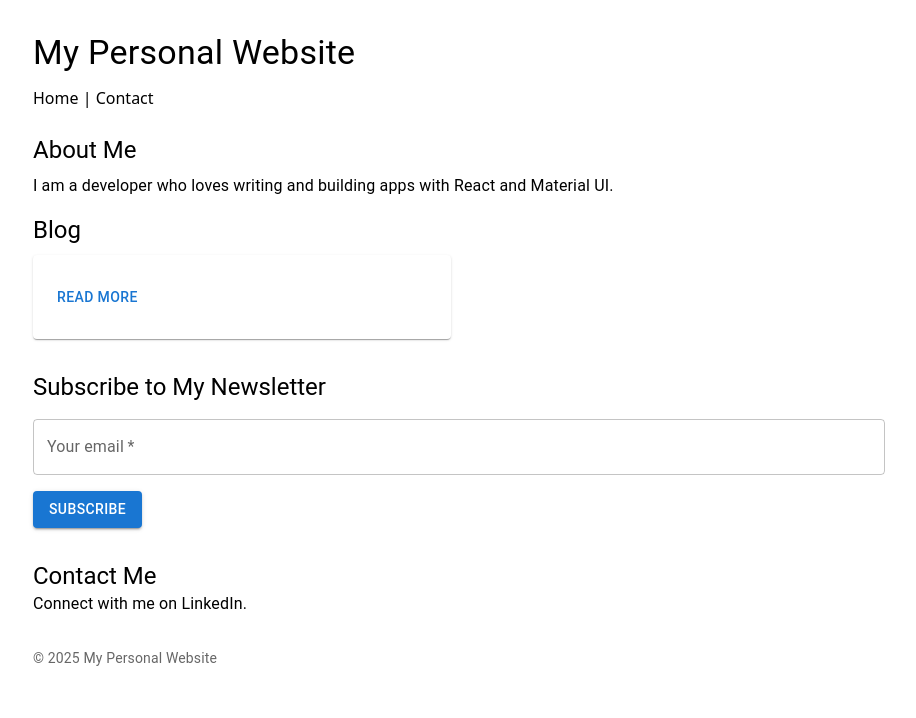
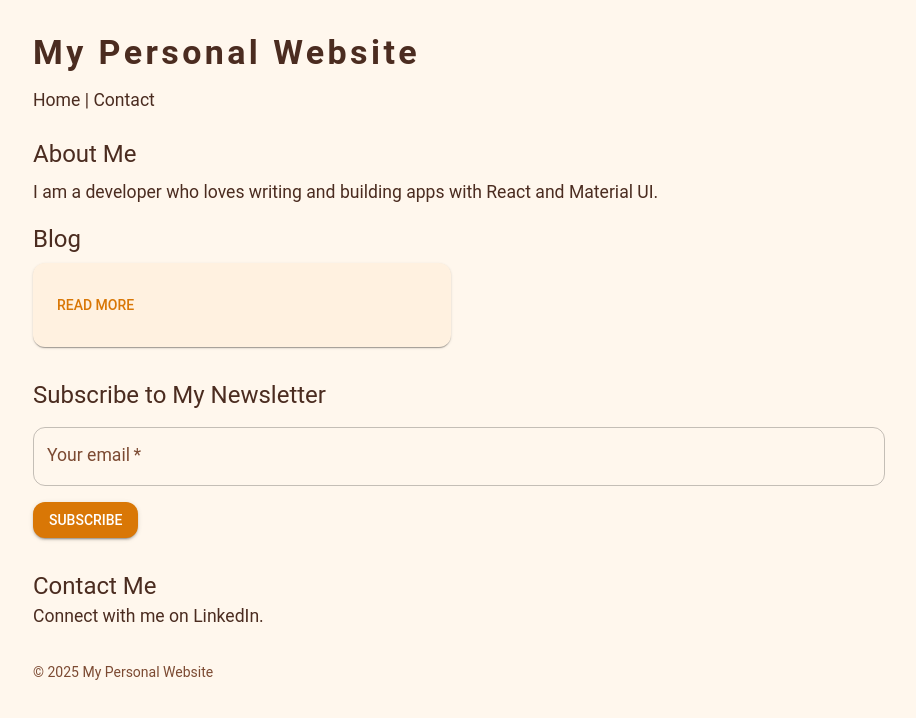
Before and after one commit to Mayuresh1m2/NetlifyPlayground, a React (Vite) app: page / in a window 1280 px wide. Shown: the top 718 px of the page, without its empty margins (181-1097 px from the left). Built offline with nearby package versions, Linux system fonts and the light colour scheme.

Commit message:
Add warm theme

```diff
--- a/src/Main.tsx
+++ b/src/Main.tsx
@@ -1,11 +1,16 @@
-// src/main.tsx
 import React from 'react';
 import ReactDOM from 'react-dom/client';
 import App from './App';
-import './index.css'; // <-- Tailwind styles
+import { ThemeProvider } from '@mui/material/styles';
+import CssBaseline from '@mui/material/CssBaseline';
+import warmTheme from './Theme';
+import './index.css';
 
 ReactDOM.createRoot(document.getElementById('root')!).render(
     <React.StrictMode>
-        <App />
+        <ThemeProvider theme={warmTheme}>
+            <CssBaseline />
+            <App />
+        </ThemeProvider>
     </React.StrictMode>
 );
--- /dev/null
+++ b/src/Theme.ts
@@ -0,0 +1,38 @@
+import { createTheme } from '@mui/material/styles';
+
+const warmTheme = createTheme({
+    palette: {
+        mode: 'light',
+        primary: {
+            main: '#D97706',  // warm amber/orange
+            contrastText: '#fff',
+        },
+        secondary: {
+            main: '#F97316',  // bright orange
+        },
+        background: {
+            default: '#FFF7ED',  // soft warm off-white
+            paper: '#FFF1E0',    // paper slightly warmer
+        },
+        text: {
+            primary: '#4B2C20', // warm dark brownish
+            secondary: '#7C4A32', // lighter brown
+        },
+    },
+    typography: {
+        fontFamily: `'Montserrat', 'Roboto', 'Helvetica', 'Arial', sans-serif`,
+        h4: {
+            fontWeight: 700,
+            letterSpacing: '0.1em',
+        },
+        body1: {
+            fontSize: '1.1rem',
+            lineHeight: 1.6,
+        },
+    },
+    shape: {
+        borderRadius: 12,
+    },
+});
+
+export default warmTheme;
```
